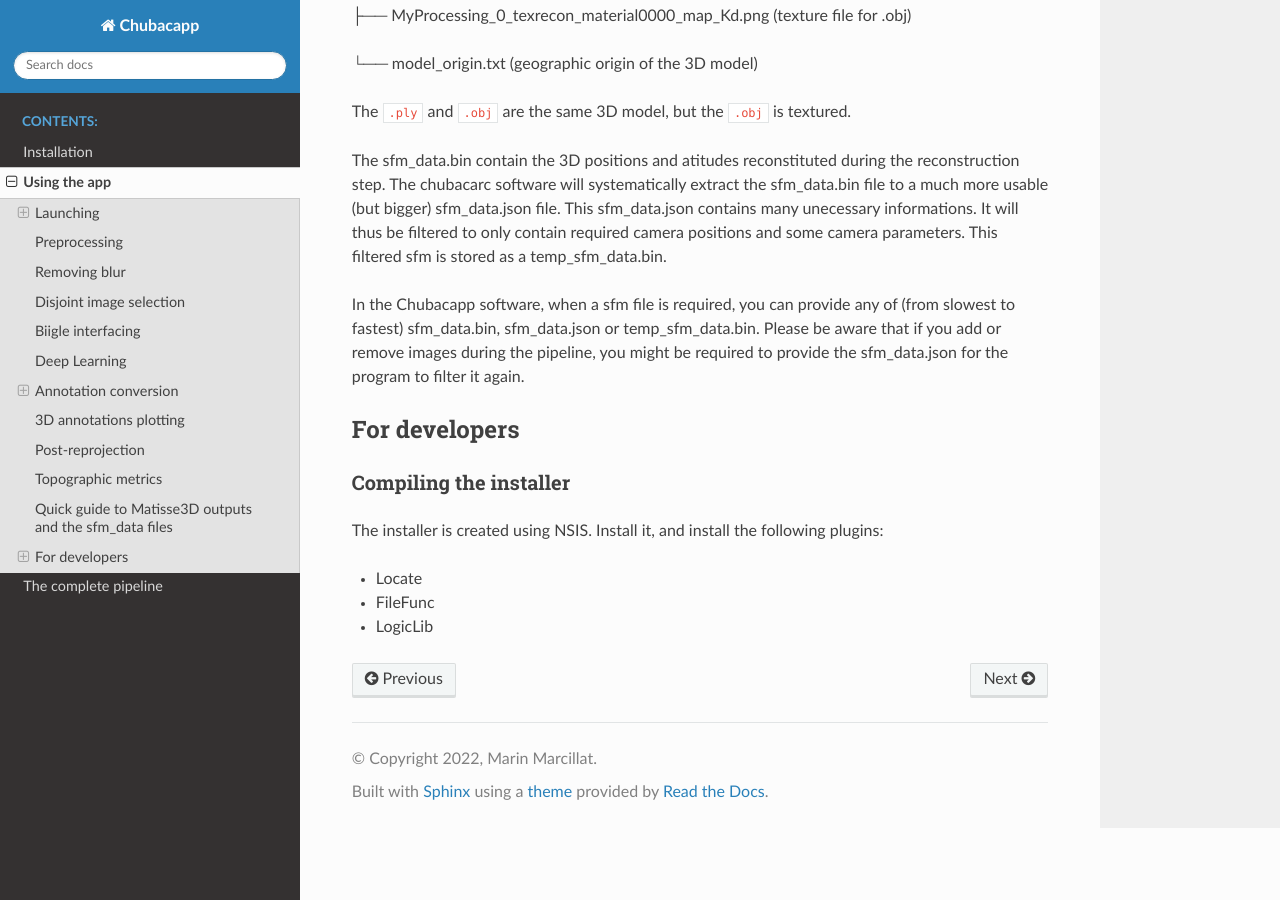
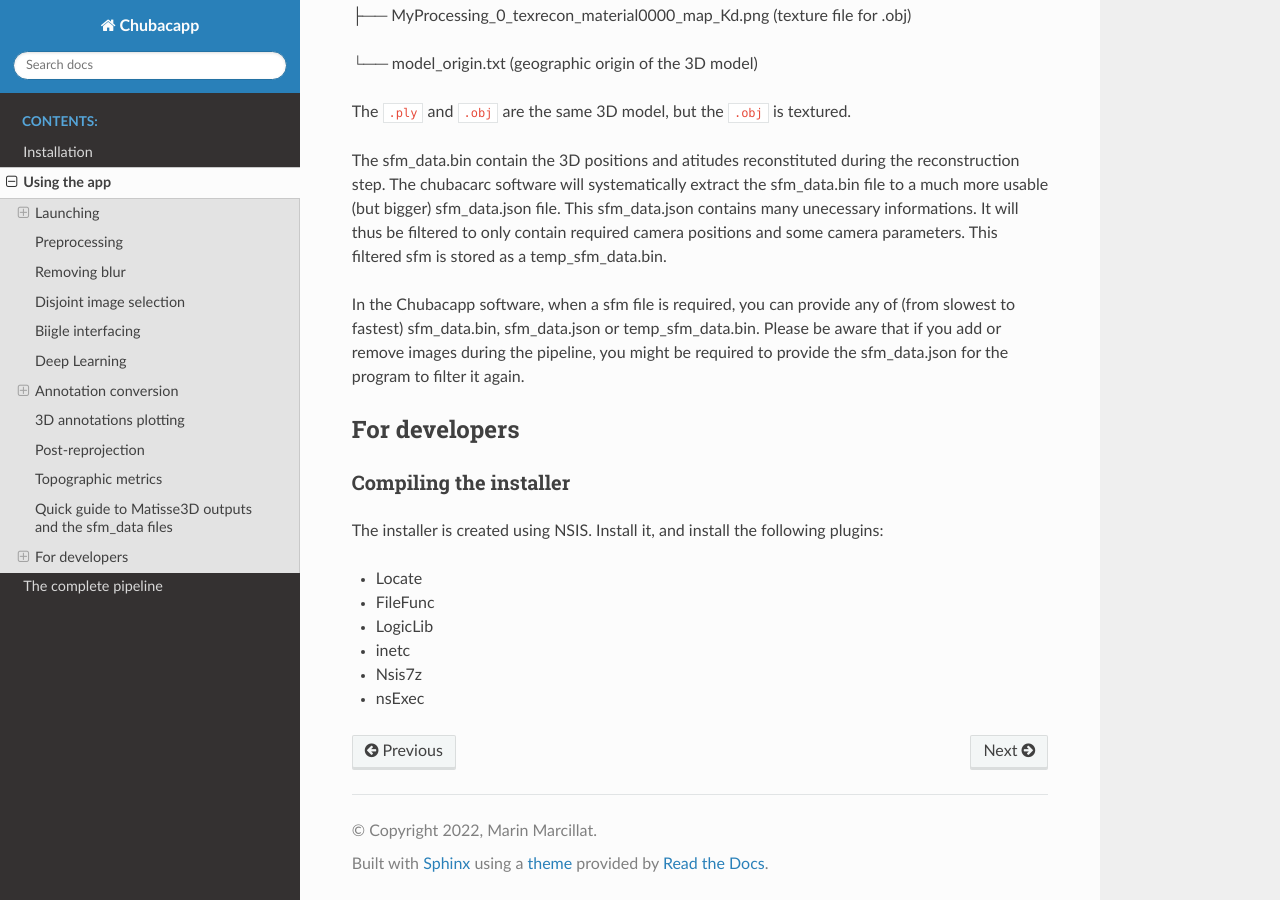
Before and after one commit to marinmarcillat/CHUBACAPP, a Sphinx documentation site: the page built from docs/source/usage.rst, in a window 1280 px wide and 900 px high, scrolled down 10335 px. Built offline with Sphinx 7.4.7 and the Read the Docs theme 2.0.0, drawn with Linux system fonts in a browser that asks for light colours.

Commit message:
minor fix

```diff
--- a/docs/source/usage.rst
+++ b/docs/source/usage.rst
@@ -306,3 +306,6 @@ The installer is created using NSIS. Install it, and install the following plugi
 -   Locate
 -   FileFunc
 -   LogicLib
+-   inetc
+-   Nsis7z
+-   nsExec
```
